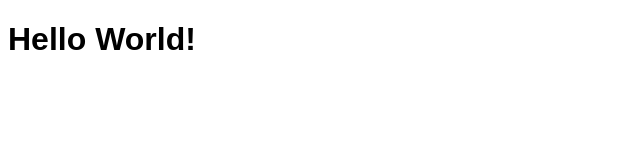
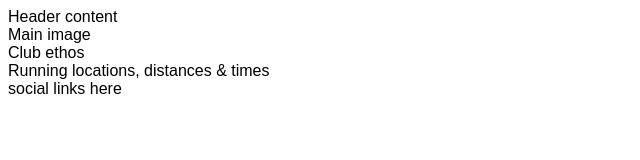
Before and after one commit to finnahern/love-running, a plain HTML site: page index.html in a window 1280 px wide. Shown: the whole page, without its empty margins (0-640 px from the left). Drawn offline with Linux system fonts and the light colour scheme.

Commit message:
Added placeholder header, sections and footer to index.html

```diff
--- a/index.html
+++ b/index.html
@@ -8,6 +8,19 @@
     <title>Love Running</title>
 </head>
     <body>
-        <h1>Hello World!</h1>
+        <header>Header content</header>
+        <section>
+            Main image
+        </section>
+        <section>
+            Club ethos
+        </section>
+        <section>
+            Running locations, distances & times
+        </section>
+
+        <footer>
+            social links here
+        </footer>
     </body>
 </html>
```
